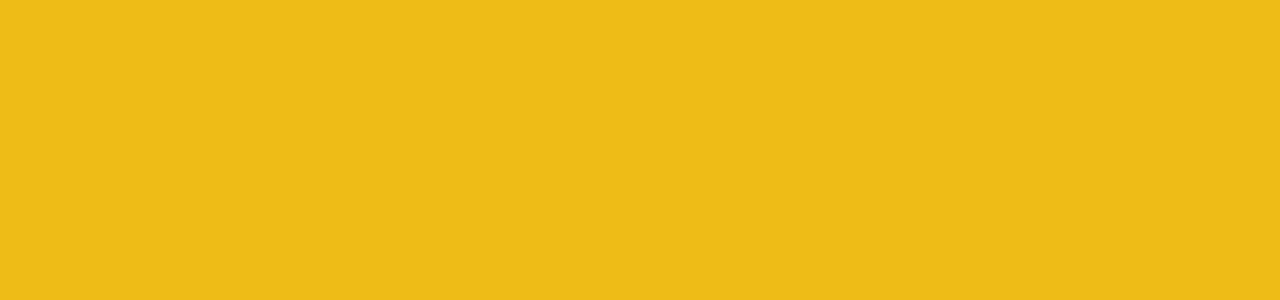
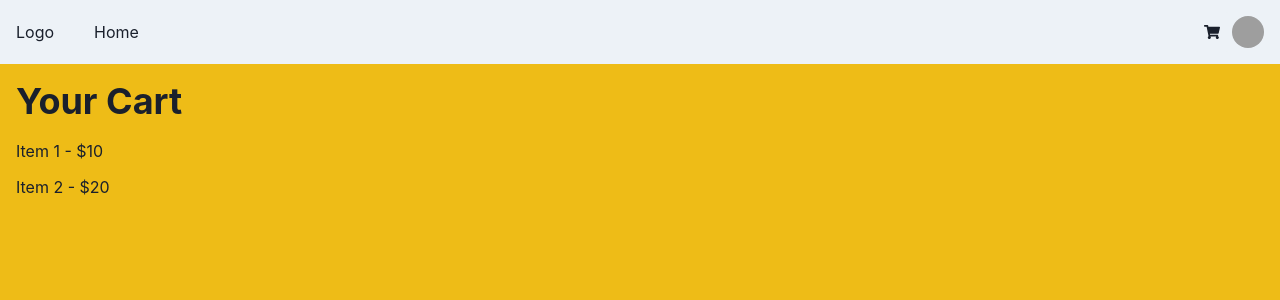
Before and after one commit to TeenagesWitch/new-react-app, a React (Create React App) app: page /cart in a window 1280 px wide. Before the commit this address had no page. Shown: the top 300 px of the page. Built offline with nearby package versions, Linux system fonts and the light colour scheme; data requests are answered from the project's data file; grey boxes are pictures that could not be loaded.

Commit message:
Create navbar and cart page

```diff
--- /dev/null
+++ b/db.json
@@ -0,0 +1,14 @@
+{
+    "cart": [
+      {
+        "id": 1,
+        "name": "Item 1",
+        "price": 10
+      },
+      {
+        "id": 2,
+        "name": "Item 2",
+        "price": 20
+      }
+    ]
+  }
--- a/package.json
+++ b/package.json
@@ -7,12 +7,16 @@
     "@chakra-ui/react": "^2.8.0",
     "@emotion/react": "^11.11.1",
     "@emotion/styled": "^11.11.0",
+    "@reduxjs/toolkit": "^1.9.5",
     "@testing-library/jest-dom": "^5.17.0",
     "@testing-library/react": "^13.4.0",
     "@testing-library/user-event": "^13.5.0",
+    "axios": "^1.5.0",
     "framer-motion": "^10.16.1",
     "react": "^18.2.0",
     "react-dom": "^18.2.0",
+    "react-icons": "^4.10.1",
+    "react-redux": "^8.1.2",
     "react-router-dom": "^6.15.0",
     "react-scripts": "5.0.1",
     "web-vitals": "^2.1.4"
--- a/src/App.js
+++ b/src/App.js
@@ -1,5 +1,4 @@
 import {
-  ChakraProvider,
   Box,
   List,
   ListItem,
@@ -28,6 +27,8 @@ import {
 } from "react-router-dom";
 import { useState, useEffect, useRef } from "react";
 import { DeleteIcon, ChatIcon } from "@chakra-ui/icons";
+import CartPage from "./cart/cartPage";
+import Navbar from "./navbar";
 
 function MessageComponent() {
     const [message, setMessage] = useState("");
@@ -307,7 +308,6 @@ function TodoList() {
   }
 
   return (
-    <ChakraProvider>
     <main style={{backgroundColor: "#eebc17", height: "100vh"}}>
     <Container display="flex" flexDirection="column" justifyContent="center" alignItems="center" height="100vh">
     <Card
@@ -374,7 +374,6 @@ function TodoList() {
       <Link to="/">Go back to home</Link>
     </Container>
     </main>
-    </ChakraProvider>
   );
 }
 
@@ -504,20 +503,20 @@ function Home() {
 
 function App() {
   return (
-  <ChakraProvider>
     <header style={{backgroundColor: "#eebc17", height: "100vh", overflow:"auto"}}>
     <Router>
+        <Navbar />
         <Routes>
             <Route path="/counter" element={<Counter />} />
             <Route path="/todolist" element={<TodoList />} />
             <Route path="/stopwatch" element={<Stopwatch />} />
             <Route path="/usertable" element={<UserTable />} />
             <Route path="/message" element={<MessageComponent />} />
+            <Route path="/cart" element={<CartPage />} />
             <Route path="/" element={<Home />} />
         </Routes>
     </Router>
     </header>
-    </ChakraProvider>
   );
 }
 
--- /dev/null
+++ b/src/cart/cartPage.js
@@ -0,0 +1,44 @@
+import React, { useEffect } from 'react';
+import { useSelector, useDispatch } from 'react-redux';
+import { Box, Heading, List, ListItem, Text } from '@chakra-ui/react';
+import { fetchCartItems } from './cartService';
+import { setCart, selectCart } from './cartSlice';
+
+function CartPage() {
+  const cart = useSelector(selectCart);
+  const dispatch = useDispatch();
+
+  useEffect(() => {
+    // Fetch cart items and update the Redux store
+    async function loadCartItems() {
+      try {
+        const items = await fetchCartItems();
+        console.log("Items from API:", items); // Log the items here
+        dispatch(setCart(items));
+      } catch (error) {
+        console.error('Failed to fetch cart items:', error);
+      }
+    }
+
+    loadCartItems();
+  }, [dispatch]);
+
+  return (
+    <Box p="4">
+      <Heading mb="4">Your Cart</Heading>
+      {cart.length === 0 ? (
+        <Text>Your cart is empty.</Text>
+      ) : (
+        <List spacing={3}>
+          {cart.map(item => (
+            <ListItem key={item.id}>
+              <Text>{item.name} - ${item.price}</Text>
+            </ListItem>
+          ))}
+        </List>
+      )}
+    </Box>
+  );
+}
+
+export default CartPage;
--- /dev/null
+++ b/src/cart/cartService.js
@@ -0,0 +1,8 @@
+import axios from 'axios';
+
+const BASE_URL = 'http://localhost:3000';
+
+export const fetchCartItems = async () => {
+  const response = await axios.get(`${BASE_URL}/cart`);
+  return response.data;
+};
--- /dev/null
+++ b/src/cart/cartSlice.js
@@ -0,0 +1,40 @@
+import { createSlice, createAsyncThunk } from '@reduxjs/toolkit';
+import axios from 'axios';
+
+// Async thunk action to fetch cart items
+export const fetchCartItems = createAsyncThunk('cart/fetchCart', async () => {
+  const response = await axios.get('http://localhost:3001/cart');
+  return response.data;
+});
+
+const initialState = {
+  cart: [],
+  status: 'idle', // to handle loading, success, and error states
+  error: null
+};
+
+export const cartSlice = createSlice({
+  name: 'cart',
+  initialState,
+  reducers: {},
+  extraReducers: (builder) => {
+    builder
+      .addCase(fetchCartItems.pending, (state) => {
+        state.status = 'loading';
+      })
+      .addCase(fetchCartItems.fulfilled, (state, action) => {
+        state.status = 'succeeded';
+        state.cart = action.payload;
+      })
+      .addCase(fetchCartItems.rejected, (state, action) => {
+        state.status = 'failed';
+        state.error = action.error.message;
+      });
+  }
+});
+
+export const { setCart } = cartSlice.actions;
+
+export const selectCart = state => state.cart.cart;
+
+export default cartSlice.reducer;
--- /dev/null
+++ b/src/cart/store.js
@@ -0,0 +1,8 @@
+import { configureStore } from '@reduxjs/toolkit';
+import cartReducer from './cartSlice';
+
+export const store = configureStore({
+  reducer: {
+    cart: cartReducer
+  }
+});
--- a/src/index.js
+++ b/src/index.js
@@ -2,11 +2,18 @@ import React from 'react';
 import ReactDOM from 'react-dom/client';
 import App from './App';
 import reportWebVitals from './reportWebVitals';
+import { ChakraProvider } from '@chakra-ui/react';
+import { Provider } from 'react-redux';
+import { store } from './cart/store'; // Make sure the path is correct
 
 const root = ReactDOM.createRoot(document.getElementById('root'));
 root.render(
   <React.StrictMode>
-    <App />
+    <Provider store={store}>
+      <ChakraProvider>
+        <App />
+      </ChakraProvider>
+    </Provider>
   </React.StrictMode>
 );
 
--- /dev/null
+++ b/src/navbar.js
@@ -0,0 +1,97 @@
+// Navbar.js
+import React, { useEffect } from 'react';
+import { useSelector, useDispatch } from 'react-redux';
+import { fetchCartItems, selectCart } from './cart/cartSlice';
+import {
+  Box,
+  Flex,
+  Avatar,
+  HStack,
+  IconButton,
+  Button,
+  Menu,
+  MenuButton,
+  MenuList,
+  MenuItem,
+  MenuDivider,
+  useColorModeValue,
+} from '@chakra-ui/react';
+import { FaShoppingCart } from 'react-icons/fa';
+
+const Links = ['Home'];
+
+const NavLink = ({ children }) => (
+  <Box
+    as="a"
+    px={2}
+    py={1}
+    rounded={'md'}
+    _hover={{
+      textDecoration: 'none',
+      bg: useColorModeValue('gray.200', 'gray.700'),
+    }}
+    href={'/'}
+  >
+    {children}
+  </Box>
+);
+
+const Navbar = () => {
+    const dispatch = useDispatch();
+    const cart = useSelector(selectCart);
+
+    useEffect(() => {
+      dispatch(fetchCartItems());
+    }, [dispatch]);
+
+  return (
+    <Box bg={useColorModeValue('gray.100', 'gray.900')} px={4} position="sticky" top={0} zIndex={10}>
+      <Flex h={16} alignItems={'center'} justifyContent={'space-between'}>
+        <HStack spacing={8} alignItems={'center'}>
+          <Box>Logo</Box>
+          <HStack as={'nav'} spacing={4}>
+            {Links.map((link) => (
+              <NavLink key={link}>{link}</NavLink>
+            ))}
+          </HStack>
+        </HStack>
+        <Flex alignItems={'center'}>
+          <Menu>
+            <MenuButton as={IconButton} icon={<FaShoppingCart />} />
+            <MenuList>
+              {cart.map(item => (
+                <MenuItem key={item.id}>{item.name} - ${item.price}</MenuItem>
+              ))}
+              <MenuDivider />
+              <MenuItem as="a" href="/cart">View Cart Page</MenuItem>
+            </MenuList>
+          </Menu>
+          <Menu>
+            <MenuButton
+              as={Button}
+              rounded={'full'}
+              variant={'link'}
+              cursor={'pointer'}
+              minW={0}
+            >
+              <Avatar
+                size={'sm'}
+                src={
+                  'https://avatars.githubusercontent.com/u/94926931?v=4'
+                }
+              />
+            </MenuButton>
+            <MenuList>
+              <MenuItem>Link 1</MenuItem>
+              <MenuItem>Link 2</MenuItem>
+              <MenuDivider />
+              <MenuItem>Link 3</MenuItem>
+            </MenuList>
+          </Menu>
+        </Flex>
+      </Flex>
+    </Box>
+  );
+};
+
+export default Navbar;
```
Also changed, not shown: 1 other file (tests, documents, lock files or other folders).
